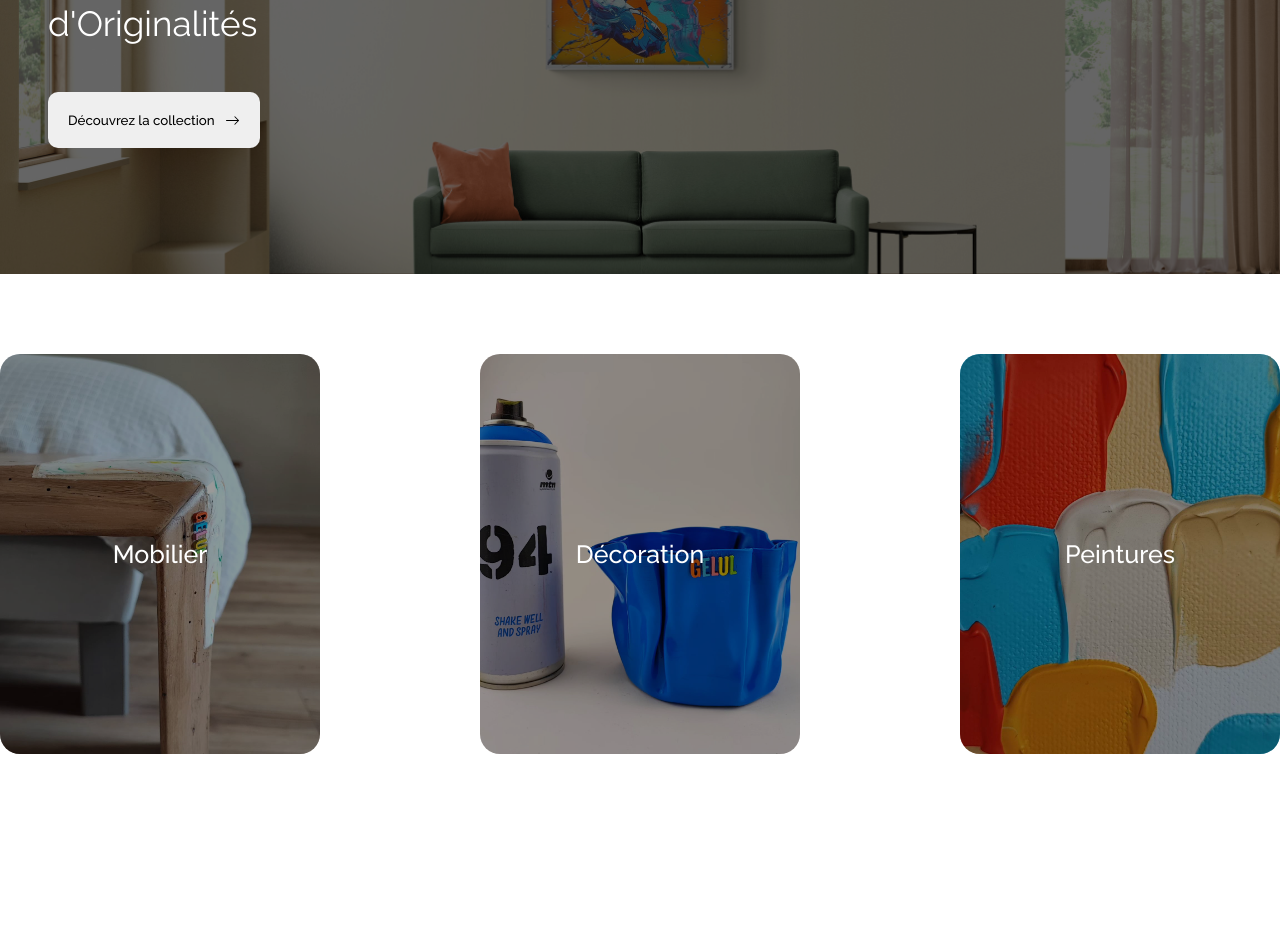
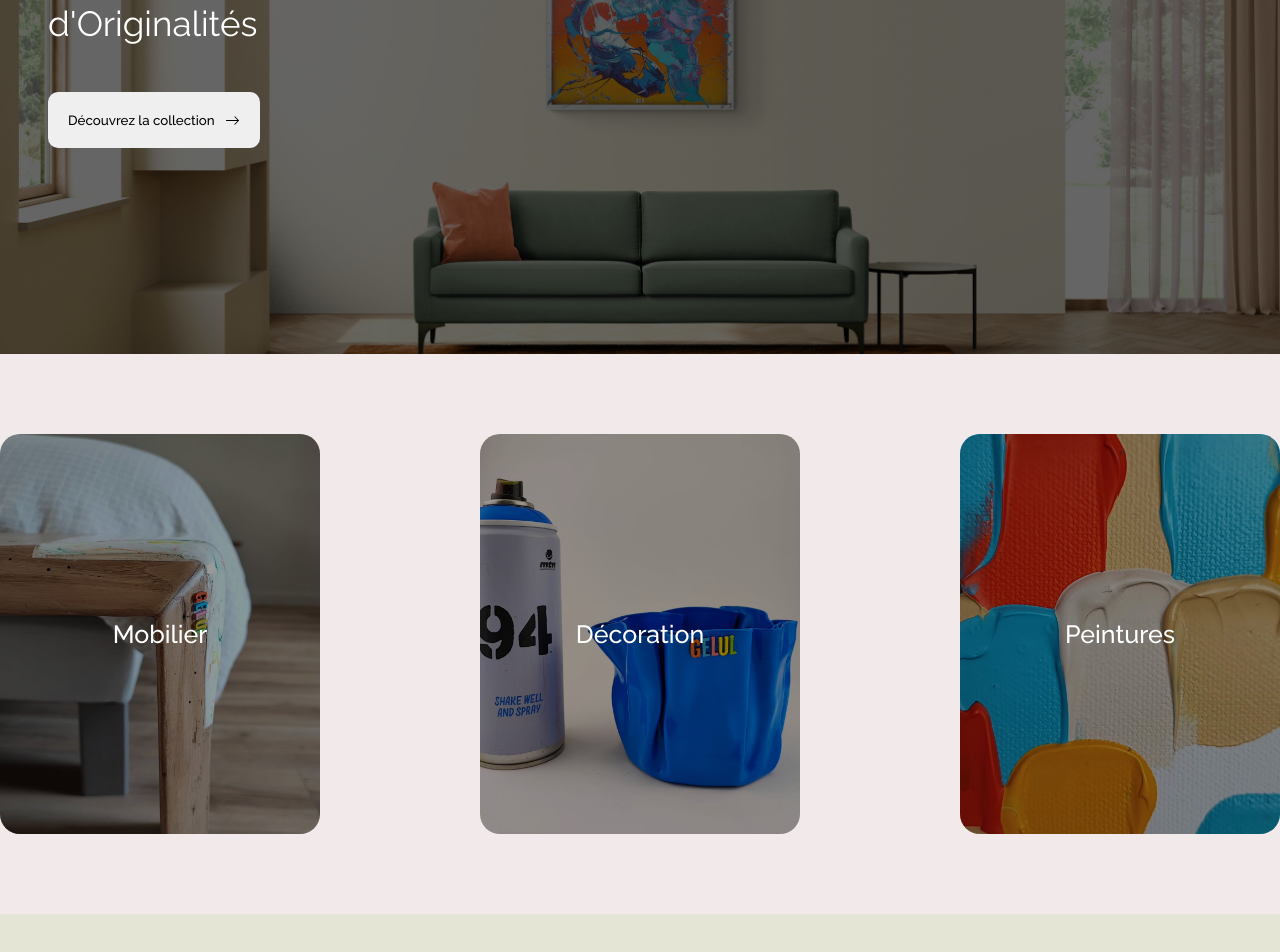
Before and after one commit to FnnyJsst/gelul-website, a React (Vite) app in the folder vite-project/: page / in a window 1280 px wide. Shown: the part 142-1094 px from the top of the page. Before the commit the page ends 1056 px from the top, so only its background shows below. Built offline with nearby package versions, Linux system fonts and the light colour scheme.

Commit message:
style: created Footer component

```diff
--- a/vite-project/src/App.jsx
+++ b/vite-project/src/App.jsx
@@ -2,6 +2,7 @@ import Header from './components/navigation/Header';
 import HomePage from './pages/HomePage'
 import { BrowserRouter as Router, Route, Routes } from "react-router-dom";
 import styled, { createGlobalStyle } from 'styled-components';
+import Footer from './components/navigation/Footer';
 
 const GlobalStyle = createGlobalStyle `
   * {
@@ -25,6 +26,7 @@ function App() {
         <Routes>
           <Route path="/" element={<HomePage />} />
         </Routes>
+        <Footer />
       </Router>
 
     </>
--- a/vite-project/src/components/cards/HomeCard.jsx
+++ b/vite-project/src/components/cards/HomeCard.jsx
@@ -4,7 +4,6 @@ import colors from "../../constants/style";
 const Card = styled.div`
   width: 40vh;
   height: 50vh;
-  margin-bottom: 20vh;
   border-radius: 20px;
   display: flex;
   flex-direction: column;
@@ -14,6 +13,7 @@ const Card = styled.div`
   background-size: cover;
   background-position: center;
   position: relative;
+  cursor: pointer;
 `
 
 const Overlay = styled.div`
--- a/vite-project/src/components/home/HomePageBanner.jsx
+++ b/vite-project/src/components/home/HomePageBanner.jsx
@@ -5,7 +5,7 @@ import { BsArrowRight } from "react-icons/bs";
 import test from "../../assets/images/test.jpg"
 
 const BannerDiv = styled.div`
-  height: 45vh;
+  height: 55vh;
   width: 100%;
   padding: 6vh;
   background-image: url(${test});
--- /dev/null
+++ b/vite-project/src/components/navigation/Footer.jsx
@@ -0,0 +1,18 @@
+import styled from "styled-components";
+
+const FooterContainer = styled.div`
+  background-color: #e5e5d5;
+  height: 10vh`;
+
+
+function Footer () {
+  return (
+    <>
+      <FooterContainer>
+
+      </FooterContainer>
+    </>
+  )
+}
+
+export default Footer;
--- a/vite-project/src/pages/HomePage.jsx
+++ b/vite-project/src/pages/HomePage.jsx
@@ -11,7 +11,9 @@ const CardDiv = styled.div`
   align-item: center;
   gap: 20vh;
   justify-content: center;
-  margin-top: 10vh;
+  padding-top: 10vh;
+  padding-bottom: 10vh;
+  background-color: #f2eaea;
 `;
 
 function HomePage () {
```
